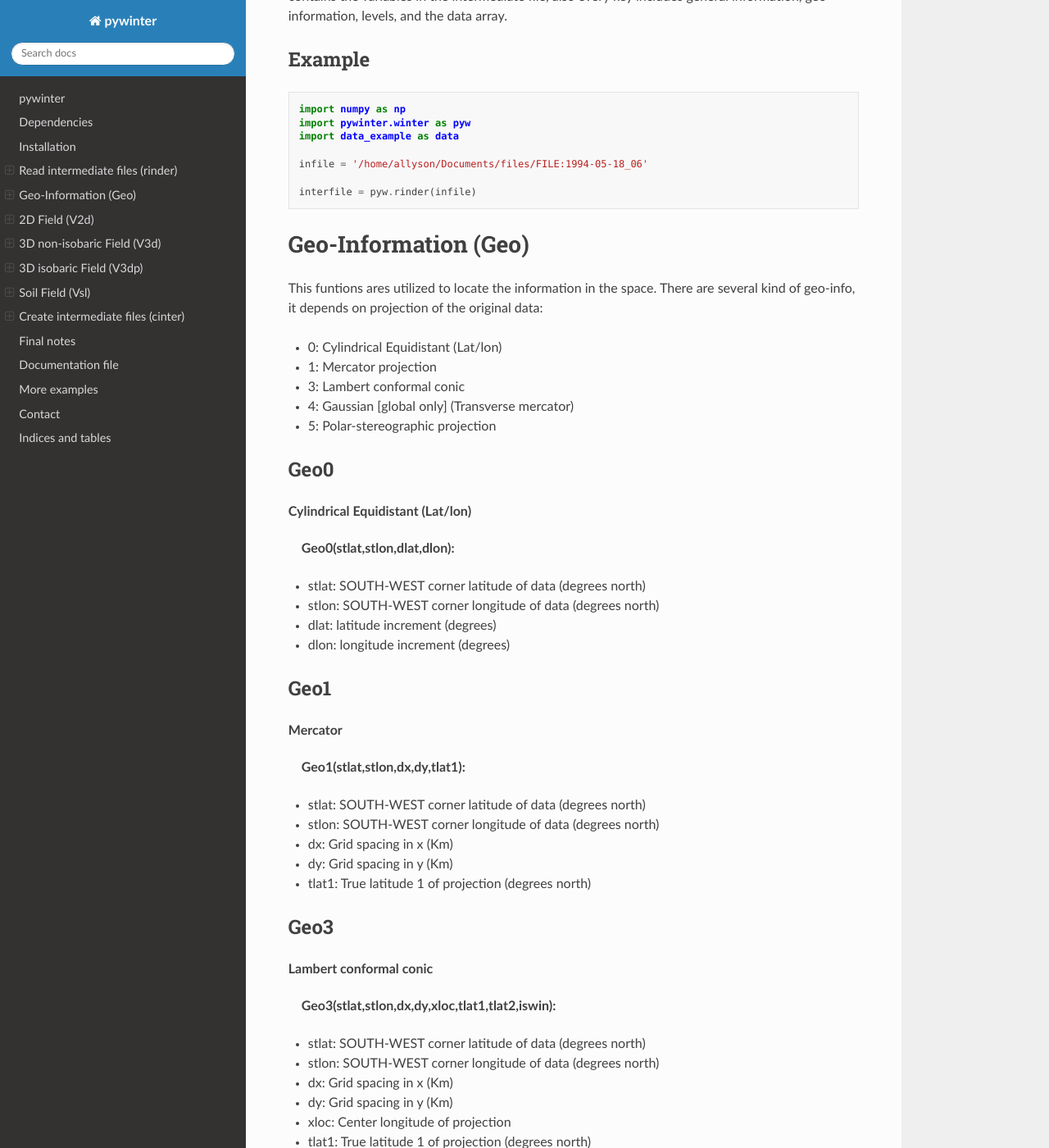
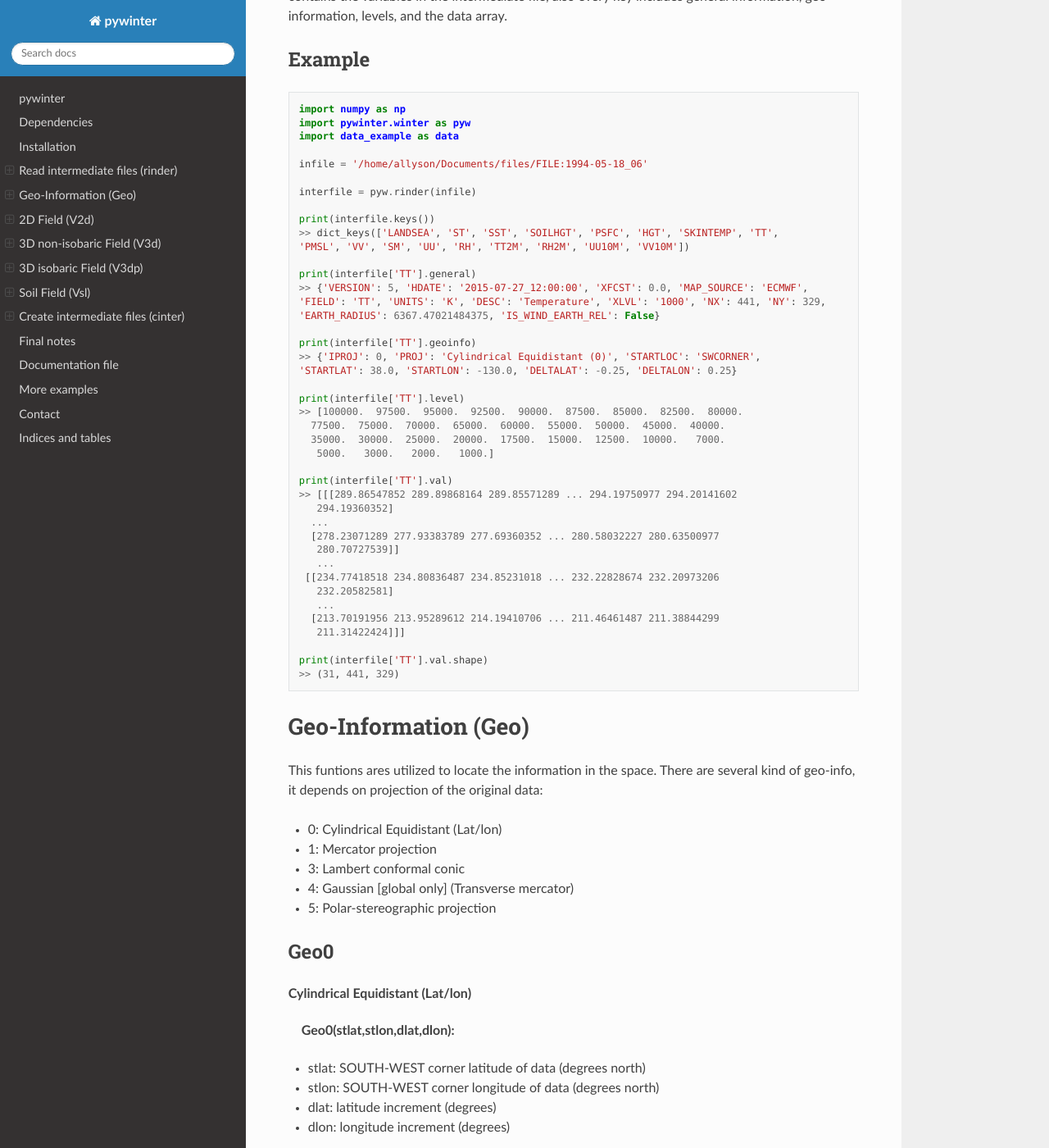
Before and after one commit to dniloash/Pywinter, a Sphinx documentation site: the page built from rtdoc/source/index.rst, in a window 1280 px wide and 1400 px high, scrolled down 959 px. Shown: the whole window at 82% size. Built offline with Sphinx 7.4.7 and the Read the Docs theme 2.0.0, drawn with Linux system fonts in a browser that asks for light colours.

Commit message:
Update index.rst

```diff
--- a/rtdoc/source/index.rst
+++ b/rtdoc/source/index.rst
@@ -53,6 +53,40 @@ Example
 
 	interfile = pyw.rinder(infile)
 
+	print(interfile.keys())
+	>> dict_keys(['LANDSEA', 'ST', 'SST', 'SOILHGT', 'PSFC', 'HGT', 'SKINTEMP', 'TT',
+	'PMSL', 'VV', 'SM', 'UU', 'RH', 'TT2M', 'RH2M', 'UU10M', 'VV10M'])
+
+	print(interfile['TT'].general)
+	>> {'VERSION': 5, 'HDATE': '2015-07-27_12:00:00', 'XFCST': 0.0, 'MAP_SOURCE': 'ECMWF',
+	'FIELD': 'TT', 'UNITS': 'K', 'DESC': 'Temperature', 'XLVL': '1000', 'NX': 441, 'NY': 329,
+	'EARTH_RADIUS': 6367.47021484375, 'IS_WIND_EARTH_REL': False}
+
+	print(interfile['TT'].geoinfo)
+	>> {'IPROJ': 0, 'PROJ': 'Cylindrical Equidistant (0)', 'STARTLOC': 'SWCORNER',
+	'STARTLAT': 38.0, 'STARTLON': -130.0, 'DELTALAT': -0.25, 'DELTALON': 0.25}
+
+	print(interfile['TT'].level)
+	>> [100000.  97500.  95000.  92500.  90000.  87500.  85000.  82500.  80000.
+	  77500.  75000.  70000.  65000.  60000.  55000.  50000.  45000.  40000.
+	  35000.  30000.  25000.  20000.  17500.  15000.  12500.  10000.   7000.
+	   5000.   3000.   2000.   1000.]
+
+	print(interfile['TT'].val)
+	>> [[[289.86547852 289.89868164 289.85571289 ... 294.19750977 294.20141602
+	   294.19360352]
+	  ...
+	  [278.23071289 277.93383789 277.69360352 ... 280.58032227 280.63500977
+	   280.70727539]]
+	   ...
+	 [[234.77418518 234.80836487 234.85231018 ... 232.22828674 232.20973206
+	   232.20582581]
+	   ...
+	  [213.70191956 213.95289612 214.19410706 ... 211.46461487 211.38844299
+	   211.31422424]]]
+
+	print(interfile['TT'].val.shape)
+	>> (31, 441, 329)
 
 Geo-Information (Geo)
 ====================================
```
